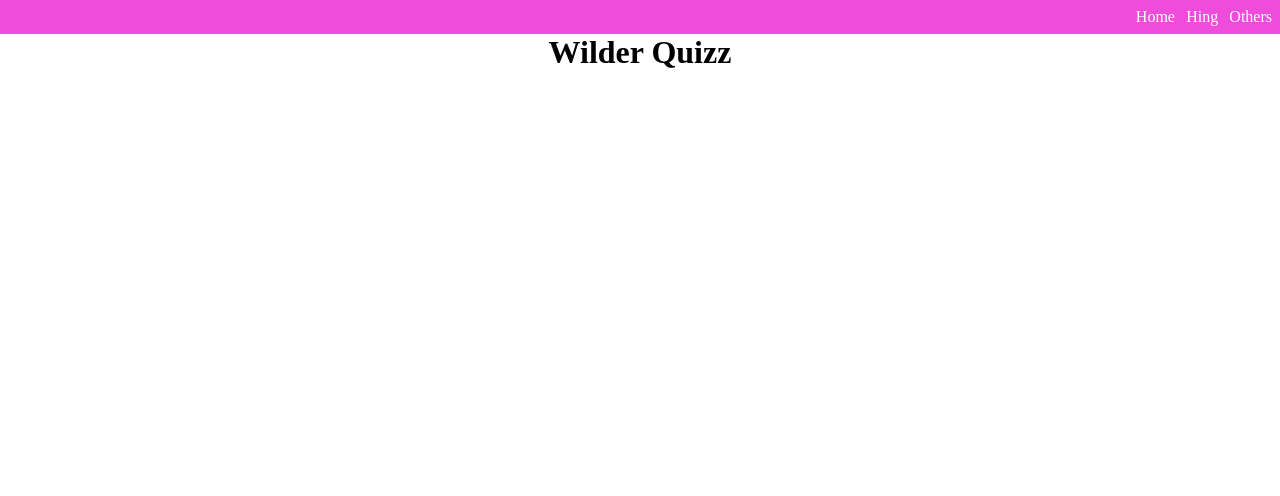
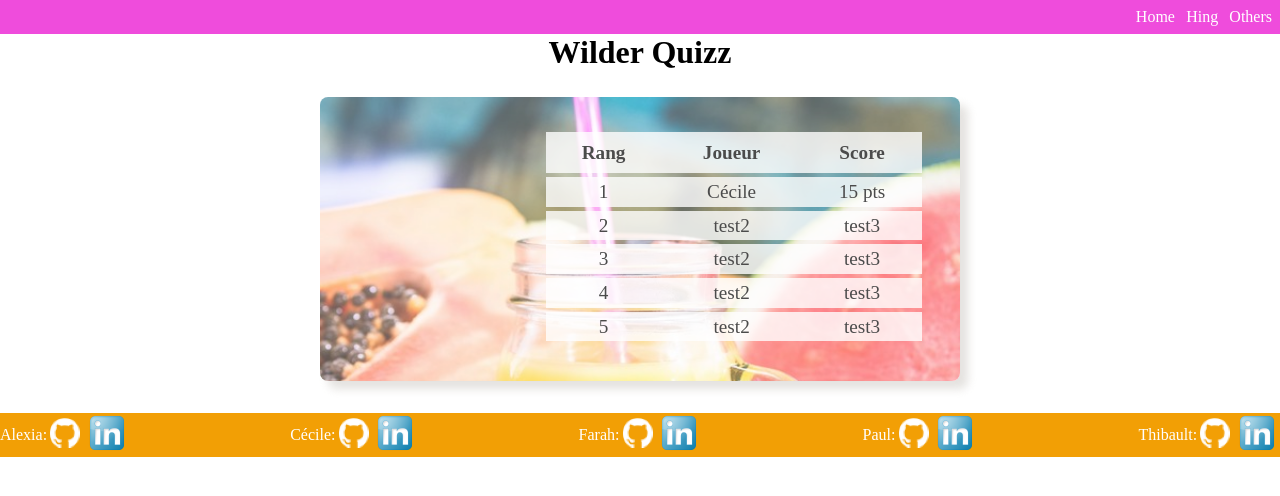
Before and after one commit to farahckn/wilder-tracker, a plain HTML site: page index.html in a window 1280 px wide. Drawn offline with Linux system fonts and the light colour scheme.

Commit message:
Ajout Cécile tableau des scores et footer

```diff
--- a/index.html
+++ b/index.html
@@ -1,5 +1,6 @@
 <!DOCTYPE html>
 <html lang="en">
+
 <head>
   <meta charset="UTF-8" />
   <meta name="viewport" content="width=device-width, initial-scale=1.0" />
@@ -14,9 +15,83 @@
     <li>Others</li>
   </ul>
 </nav>
+
 <body>
   <main>
     <h1 class="title-with-image">Wilder Quizz</h1>
+
+    <!--=========Début Classement Cécile=============-->
+    <section class="classement">
+      <table>
+        <thead>
+          <th>Rang</th>
+          <th>Joueur</th>
+          <th>Score</th>
+        </thead>
+        <tbody>
+          <tr>
+            <td>1</td>
+            <td>Cécile</td>
+            <td>15 pts</td>
+          </tr>
+          <tr>
+            <td>2</td>
+            <td>test2</td>
+            <td>test3</td>
+          </tr>
+          <tr>
+            <td>3</td>
+            <td>test2</td>
+            <td>test3</td>
+          </tr>
+          <tr>
+            <td>4</td>
+            <td>test2</td>
+            <td>test3</td>
+          </tr>
+          <tr>
+            <td>5</td>
+            <td>test2</td>
+            <td>test3</td>
+          </tr>
+          <tr>
+          </tr>
+        </tbody>
+      </table>
+    </section>
+    <!--=========Fin Classement Cécile=============-->
   </main>
+
 </body>
+
+<!--=========Début footer Cécile=============-->
+<footer>
+  <p>Alexia:
+    <a href="https://github.com/CecDorWEB" target="_blank"><img src="assets/img/github-mark-white.png"></a>
+    <a href="https://www.linkedin.com/in/c%C3%A9cile-dorange-7a9302119/" target="_blank"><img
+        src="assets/img/linkedin_logo_square_icon_134016.png"></a>
+  </p>
+  <p>Cécile:
+    <a href="https://github.com/CecDorWEB" target="_blank"><img src="assets/img/github-mark-white.png"></a>
+    <a href="https://www.linkedin.com/in/c%C3%A9cile-dorange-7a9302119/" target="_blank"><img
+        src="assets/img/linkedin_logo_square_icon_134016.png"></a>
+  </p>
+  <p>Farah:
+    <a href="https://github.com/CecDorWEB" target="_blank"><img src="assets/img/github-mark-white.png"></a>
+    <a href="https://www.linkedin.com/in/c%C3%A9cile-dorange-7a9302119/" target="_blank"><img
+        src="assets/img/linkedin_logo_square_icon_134016.png"></a>
+  </p>
+  <p>Paul:
+    <a href="https://github.com/CecDorWEB" target="_blank"><img src="assets/img/github-mark-white.png"></a>
+    <a href="https://www.linkedin.com/in/c%C3%A9cile-dorange-7a9302119/" target="_blank"><img
+        src="assets/img/linkedin_logo_square_icon_134016.png"></a>
+  </p>
+  <p>Thibault:
+    <a href="https://github.com/CecDorWEB" target="_blank"><img src="assets/img/github-mark-white.png"></a>
+    <a href="https://www.linkedin.com/in/c%C3%A9cile-dorange-7a9302119/" target="_blank"><img
+        src="assets/img/linkedin_logo_square_icon_134016.png"></a>
+  </p>
+</footer>
+<!--=========Fin footer Cécile=============-->
+
 </html>
--- a/style.css
+++ b/style.css
@@ -26,3 +26,82 @@ h1 {
     display: flex;
     justify-content: center;
 }
+
+/* ========== Début CSS Cécile ============= */
+/*Classement des joueurs*/
+.classement {
+    padding: 0.4em;
+    background-image: url(assets/img/classement.jpg);
+    background-repeat: no-repeat;
+    background-size: cover;
+    opacity: 70%;
+    border-radius: 0.5em;
+    box-shadow: 8px 8px 10px 0 #D9D6D2;
+    margin-top: 2%;
+}
+
+.classement table {
+    padding: 25px 0px;
+    margin: auto;
+    min-width: 90%;
+    border-spacing: 2px;
+    -webkit-border-horizontal-spacing: 0px;
+    -webkit-border-vertical-spacing: 4px;
+}
+
+
+table thead th {
+    padding: 0.5em;
+    background-color: rgb(255, 255, 255, 80%);
+}
+
+table th,
+td {
+    text-align: center;
+    font-size: 1.2em;
+    padding: 0.2em 0.5em;
+}
+
+table tr {
+    border-bottom: 1px solid #D9D6D2;
+}
+
+table td {
+    background-color: rgb(255, 255, 255, 80%);
+}
+
+footer {
+    color: white;
+    display: flex;
+    flex-wrap: wrap;
+    align-items: center;
+    justify-content: space-between;
+    margin-top: 2em;
+    background-color: #F29F05;
+}
+
+footer a {
+    padding: 0 0.2em;
+}
+
+footer p {
+    display: flex;
+    align-items: center;
+}
+
+/* media query classement et footer */
+@media screen and (min-width:600px) {
+    .classement {
+        margin: auto;
+        margin-top: 2%;
+        min-width: 600px;
+        max-width: 50%;
+    }
+
+    .classement table {
+        min-width: 60%;
+        margin-left: 35%;
+    }
+}
+
+/* ========== FIN CSS Cécile ============= */
```
Also changed, not shown: assets/img/classement.jpg (added), assets/img/github-mark-white.png (added), assets/img/linkedin_logo_square_icon_134016.png (added). Lines whose indentation alone changed are shown as unchanged.
